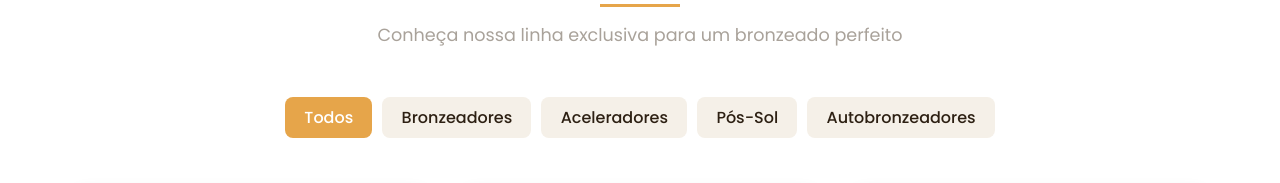
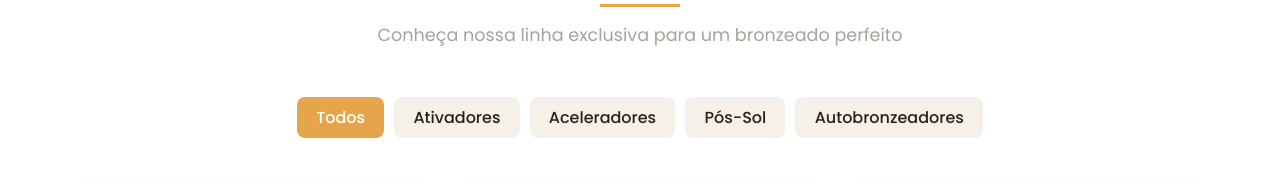
Before and after one commit to julianobaquico/bronzellaglow, a plain HTML site: page index.html in a window 1280 px wide. Shown: the part 1194-1377 px from the top of the page. Drawn offline with nearby package versions, Linux system fonts and the light colour scheme.

Commit message:
asfaffas

```diff
--- a/index.html
+++ b/index.html
@@ -87,7 +87,7 @@
 
             <div class="product-filters">
                 <button class="filter-btn active" data-filter="todos">Todos</button>
-                <button class="filter-btn" data-filter="bronzeadores">Bronzeadores</button>
+                <button class="filter-btn" data-filter="bronzeadores">Ativadores</button>
                 <button class="filter-btn" data-filter="aceleradores">Aceleradores</button>
                 <button class="filter-btn" data-filter="pos">Pós-Sol</button>
                 <button class="filter-btn" data-filter="autobronzeadores">Autobronzeadores</button>
```
